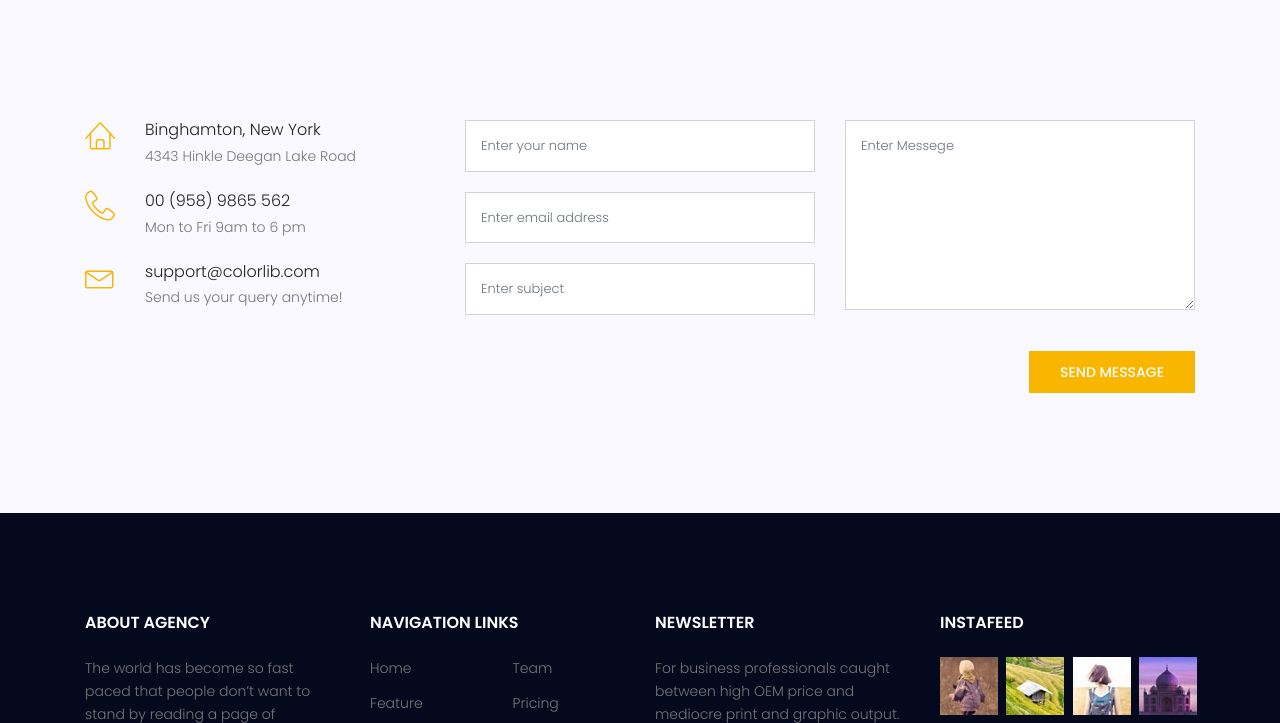
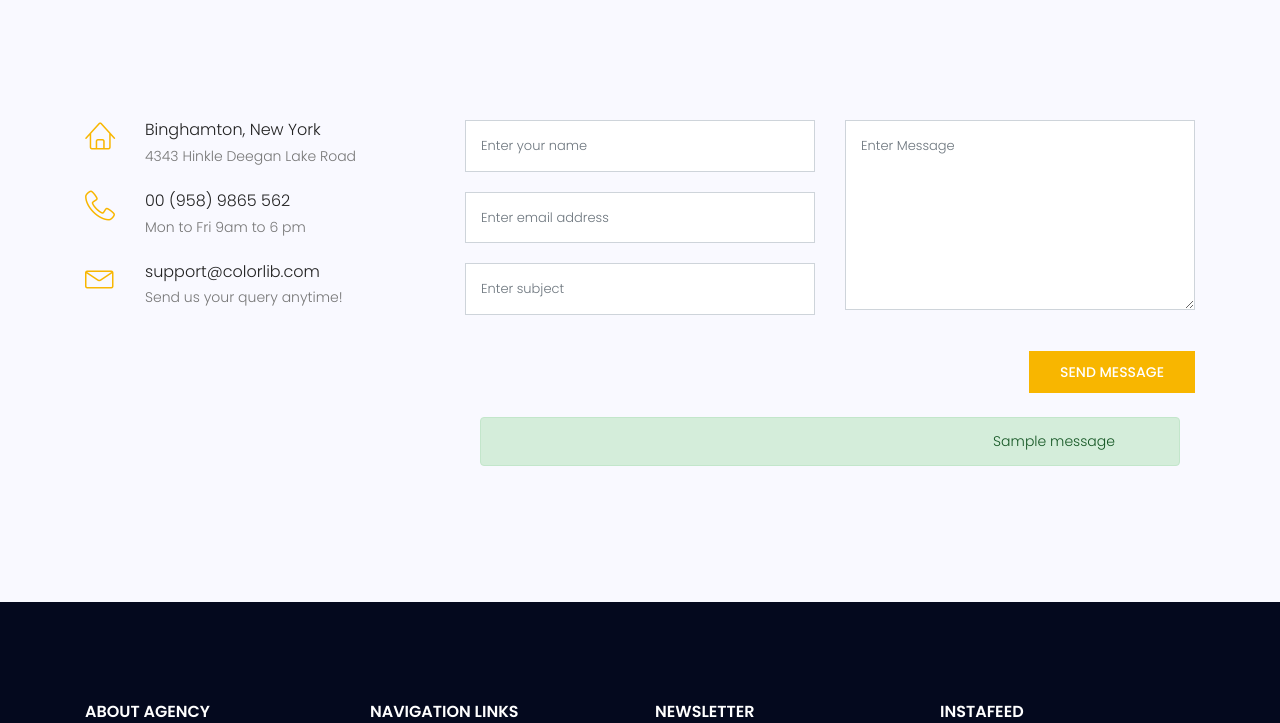
Before and after one commit to baxdev1-byte/drango, a Django app: page /contact/ in a window 1280 px wide. Shown: the part 905-1628 px from the top of the page. Run offline with Django 5.2, Linux system fonts and the light colour scheme; one stand-in notice (Sample message) is shown; some libraries are stand-ins or nearby versions.

Commit message:
feat:add contact form feature to project

```diff
--- /dev/null
+++ b/blog/forms.py
@@ -0,0 +1 @@
+from django import forms
--- a/blog/urls.py
+++ b/blog/urls.py
@@ -8,6 +8,5 @@ urlpatterns = [
     path('category/<str:cat_name>', views.blog_home , name='blog_category'),
     path('author/<str:author_uname>', views.blog_home , name='blog_author'),
     path('search/', views.blog_search , name='blog_search'),
-    path('test/', views.test , name='blog_test'),
 
 ]
--- a/blog/views.py
+++ b/blog/views.py
@@ -1,7 +1,6 @@
+from django.core.paginator import Paginator, EmptyPage, PageNotAnInteger
 from django.shortcuts import render, get_object_or_404
-from django.core.paginator import Paginator, EmptyPage, PageNotAnInteger
 from blog.models import Post, Category
-
 
 def blog_home(request, **kwargs):
     posts = Post.objects.filter(status=True)
@@ -37,6 +36,3 @@ def blog_search(request):
         if search_key := request.GET.get('s'):
             posts = posts.filter(title__icontains=search_key)
     return render(request, 'blog/blog_home.html', {'posts': posts})
-
-def test(request):
-    return render(request, 'blog/test.html')
--- /dev/null
+++ b/website/forms.py
@@ -0,0 +1,8 @@
+from django import forms
+from website.models import Contact
+
+
+class ContactForm(forms.ModelForm):
+    class Meta:
+        model = Contact
+        fields = '__all__'
--- a/website/templates/website/contact.html
+++ b/website/templates/website/contact.html
@@ -11,7 +11,7 @@
                     <h1 class="text-white">
                         Contact Us
                     </h1>
-                    <p class="text-white link-nav"><a href="index.html">Home </a> <span
+                    <p class="text-white link-nav"><a href="{% url 'website:home' %}">Home </a> <span
                             class="lnr lnr-arrow-right"></span> <a href="contact.html"> Contact Us</a></p>
                 </div>
             </div>
@@ -56,7 +56,8 @@
                     </div>
                 </div>
                 <div class="col-lg-8">
-                    <form class="form-area contact-form text-right" id="myForm" action="mail.php" method="post">
+                    <form class="form-area contact-form text-right" action="{% url 'website:contact' %}" method="post">
+                        {% csrf_token %}
                         <div class="row">
                             <div class="col-lg-6 form-group">
                                 <input name="name" placeholder="Enter your name" onfocus="this.placeholder = ''"
@@ -74,14 +75,24 @@
                             </div>
                             <div class="col-lg-6 form-group">
                                 <textarea class="common-textarea form-control" name="message"
-                                          placeholder="Enter Messege" onfocus="this.placeholder = ''"
-                                          onblur="this.placeholder = 'Enter Messege'" required=""></textarea>
+                                          placeholder="Enter Message" onfocus="this.placeholder = ''"
+                                          onblur="this.placeholder = 'Enter Message'" required=""></textarea>
                             </div>
                             <div class="col-lg-12">
                                 <div class="alert-msg" style="text-align: left;"></div>
-                                <button class="genric-btn primary" style="float: right;">Send Message</button>
+                                <button type="submit" class="genric-btn primary" style="float: right;">Send Message
+                                </button>
                             </div>
                         </div>
+                    {% if messages %}
+                        <div class="container mt-4">
+                            {% for message in messages %}
+                                <div class="alert alert-{{ message.tags }} alert-dismissible fade show" role="alert">
+                                    {{ message }}
+                                </div>
+                            {% endfor %}
+                        </div>
+                    {% endif %}
                     </form>
                 </div>
             </div>
--- a/website/views.py
+++ b/website/views.py
@@ -1,4 +1,7 @@
+
 from django.shortcuts import render
+from django.contrib import messages
+from website.forms import ContactForm
 
 
 def home(request):
@@ -8,4 +11,14 @@ def about(request):
     return render(request, 'website/about.html')
 
 def contact(request):
-    return render(request, 'website/contact.html')
+    if request.method == 'POST':
+        form = ContactForm(request.POST)
+        if form.is_valid():
+            form.save()
+            messages.success(request, 'Thank you for contacting us.')
+        else:
+            messages.error(request, 'Please correct the error below.')
+
+    else:
+        form = ContactForm()
+    return render(request, 'website/contact.html', {'form':form})
```
Also changed, not shown: Drango/settings.py (+9 -0 lines), blog/templates/blog/test.html (+5 -5 lines), blog/admin.py (line endings or trailing spaces), blog/migrations/0004_contact.py (added), blog/migrations/0005_delete_contact.py (added), db.sqlite3.
